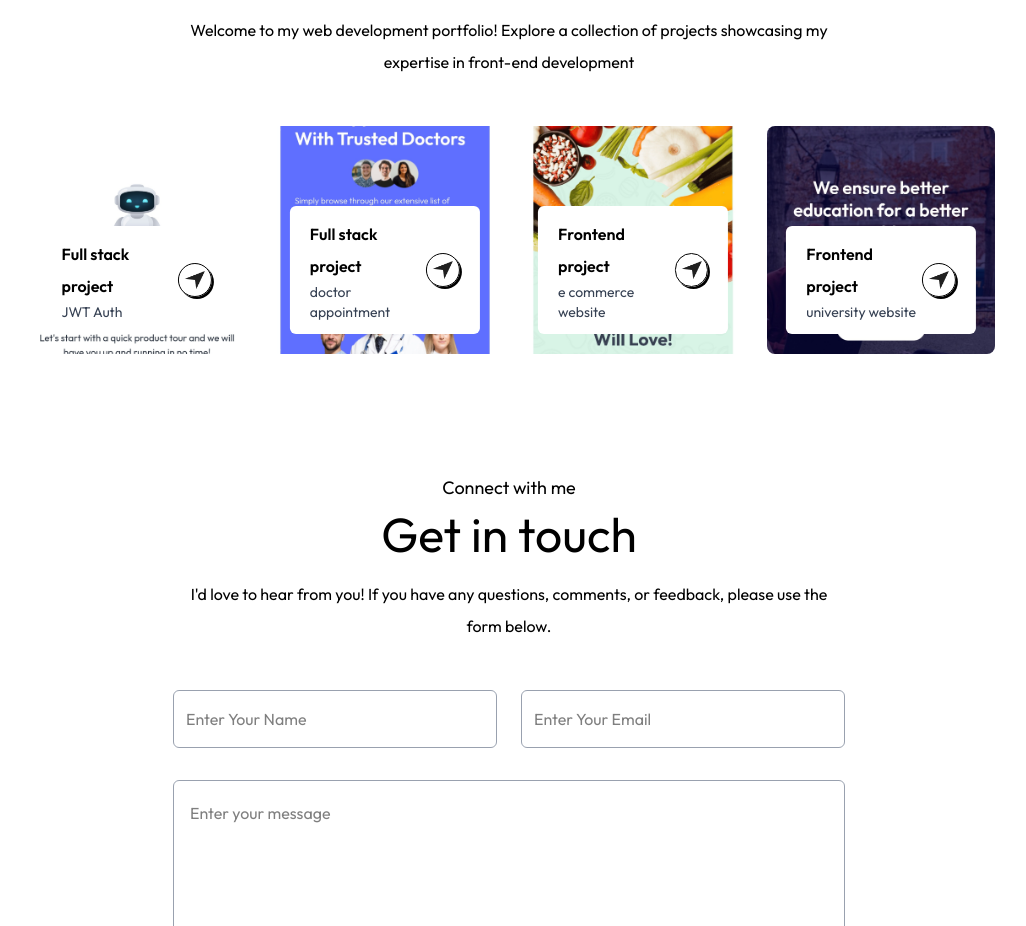
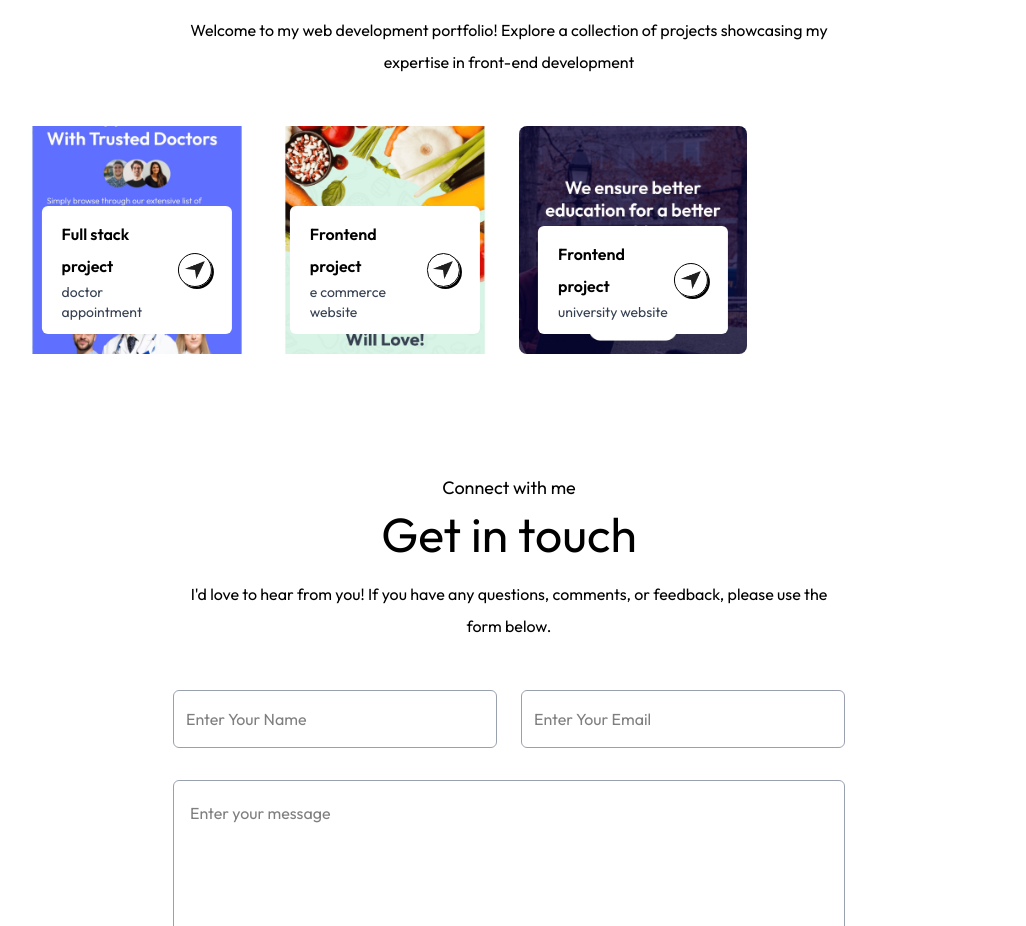
Before and after one commit to Nikul-63/portfolio, a Next.js app: page / in a window 1280 px wide. Shown: the part 2466-3392 px from the top of the page, without its empty margins (131-1157 px from the left). Built offline with nearby package versions, Linux system fonts and the light colour scheme; a web font is replaced by a local one.

Commit message:
Update assets.js
Removed deleted project for better performance..!

```diff
--- a/assets/assets.js
+++ b/assets/assets.js
@@ -89,12 +89,6 @@ export const assets = {
 export const workData = [
     {
         title: 'Full stack project',
-        description: 'JWT Auth',
-        bgImage: '/work1.jpeg',
-        link: 'https://main.d2xlkclacp8b5a.amplifyapp.com/'
-    },
-    {
-        title: 'Full stack project',
         description: 'doctor appointment',
         bgImage: '/work2.jpeg',
         link: 'https://prescripto-1-frontend-nig9.onrender.com/'
```
